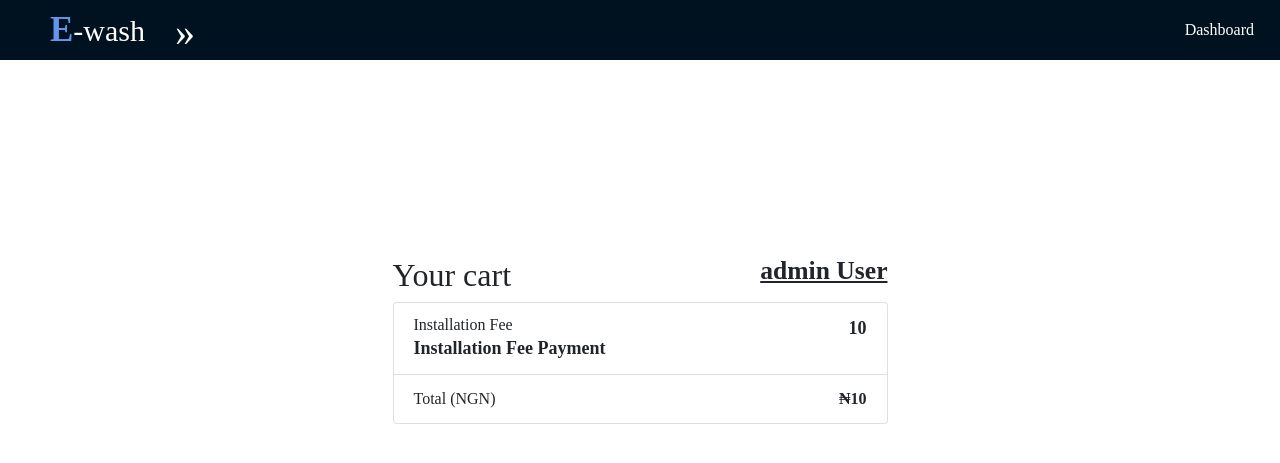
After one commit to okoisorjr/waterboard, a Django app: template project/templates/project/installation.html in a window 1280 px wide. The commit adds this page. Shown: the top 463 px of the page. Run offline with Django 3.2, Linux system fonts and the light colour scheme; the template is opened without the code that fills it: most values are stand-ins (such as "Sample title", 1, 10 or a date in 2020); some libraries are stand-ins or nearby versions.

Commit message:
add view to pay installation fee

```diff
--- a/project/models/user.py
+++ b/project/models/user.py
@@ -19,3 +19,7 @@ class User(AbstractUser):
 
     def __str__(self) -> str:
         return f"{self.username}"
+
+    def installation_fee_paid(self):
+        self.paid_installment_fee = True
+        self.save()
--- a/project/templates/project/dashboard.html
+++ b/project/templates/project/dashboard.html
@@ -64,7 +64,7 @@
 
 											{%else%}
 												<h3> Please pay your installation fee before you subscribe to our services</h3>
-												<h3>To make payment online click <a href="">here</a></h3>
+												<h3>To make payment online click <a href="{% url 'installation'%}">here</a></h3>
 											{%endif%}
 
 										{%else%}
--- /dev/null
+++ b/project/templates/project/installation.html
@@ -0,0 +1,51 @@
+{% extends 'base.html'%}
+{% load static %}
+{% load humanize %}
+{% block content %}
+<div class="container matp">
+    <div class="clear-top"></div>
+    <div class="col-md-6 order-md-2 mt-5 mb-4 mx-auto">
+        <h4 class="d-flex justify-content-between align-items-center mb-3">
+          <h2 class="">Your cart
+            <span class="float-right text-type">{{user_type}} User</span>
+          </h2>
+        </h4>
+        <ul class="list-group mb-3">
+          <li class="list-group-item d-flex justify-content-between lh-condensed">
+            <div>
+              <h6 class="my-0">Installation Fee</h6>
+              <small class="text-checkout">Installation Fee Payment</small>
+            </div>
+            <span class="text-checkout">{{amount}}</span>
+          </li>
+
+          <li class="list-group-item d-flex justify-content-between">
+            <span>Total (NGN)</span>
+            <strong>&#8358;{{amount}}</strong>
+          </li>
+        </ul>
+      </div>
+<!--Home Page -->
+
+<!-- Start price Area -->
+            <div class="row">
+                <div class="col-md-6 mx-auto">
+                    <div class="title text-center mt-3">
+                        <form method="POST" id="payForm">
+                            {% csrf_token %}
+                            <script
+                                src="https://js.paystack.co/v1/inline.js"
+                                data-key="{{ paystack.public_key }}"
+                                data-email="{{ paystack.email }}"
+                                data-amount="{{ paystack.amount }}"
+                                data-ref="{{ paystack.reference }}"
+                                data-currency="NGN"
+                            >
+                            </script>
+                        </form>
+                    </div>
+                </div>
+            </div>
+<!-- End price Area -->
+</div>
+{% endblock %}
--- a/project/urls.py
+++ b/project/urls.py
@@ -9,6 +9,7 @@ urlpatterns = [
 	path('login', LoginView.as_view(), name='login'),
 	path('logout/', LogoutView.as_view(), name='logout'),
 	path('checkout/', views.subscribe, name='subscribe'),
+	path('installation-fee/', views.pay_installation_fee, name='installation'),
 
 
 ]
```
Also changed, not shown: project/views.py (+34 -2 lines).
